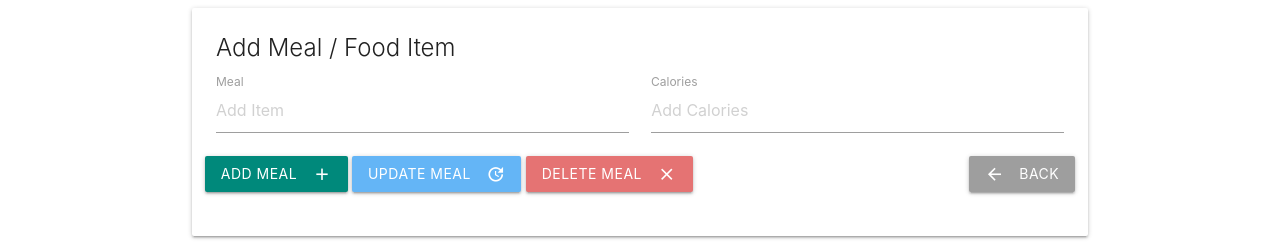
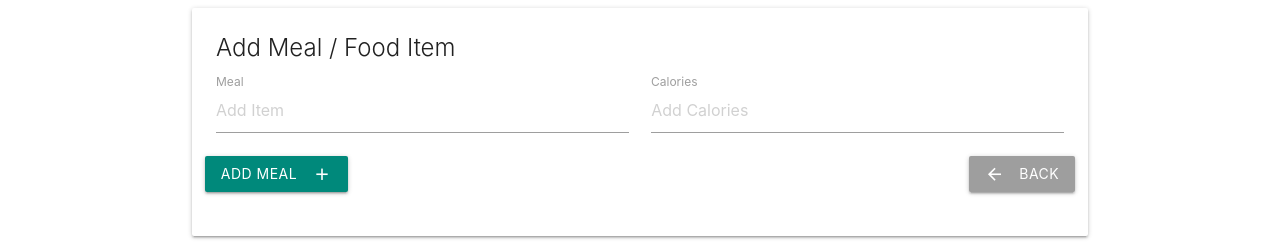
Before and after one commit to Apokalipsa/Calorie-Tracker, a plain HTML site: page index.html in a window 1280 px wide. Shown: the part 86-332 px from the top of the page. Drawn offline with nearby package versions, Linux system fonts and the light colour scheme.

Commit message:
Update index.html
main script added

```diff
--- a/index.html
+++ b/index.html
@@ -43,9 +43,10 @@
                 <label for="item-calories">Calories</label>
             </div>
             <button class="add-btn btn teal darken-1"><i class="material-icons right">add</i> Add Meal</button>
+            <!-- Buttons would be menaged dynamically -->
 
-            <button class="update-btn btn blue lighten-2"><i class="material-icons right">update</i> Update Meal</button>
-            <button class="delete-btn btn red lighten-2"><i class="material-icons right">clear</i> Delete Meal</button>
+<!--             <button class="update-btn btn blue lighten-2"><i class="material-icons right">update</i> Update Meal</button>
+            <button class="delete-btn btn red lighten-2"><i class="material-icons right">clear</i> Delete Meal</button> -->
 
             <button class="back-btn btn grey right"><i class="material-icons left">arrow_back</i> Back</button>
           </div>
@@ -87,5 +88,6 @@
   integrity="sha256-hwg4gsxgFZhOsEEamdOYGBf13FyQuiTwlAQgxVSNgt4="
   crossorigin="anonymous"></script>
   <script src="https://cdnjs.cloudflare.com/ajax/libs/materialize/1.0.0-rc.2/js/materialize.min.js"></script>
+  <script src="app.js></script>
 </body>
 </html>
```
